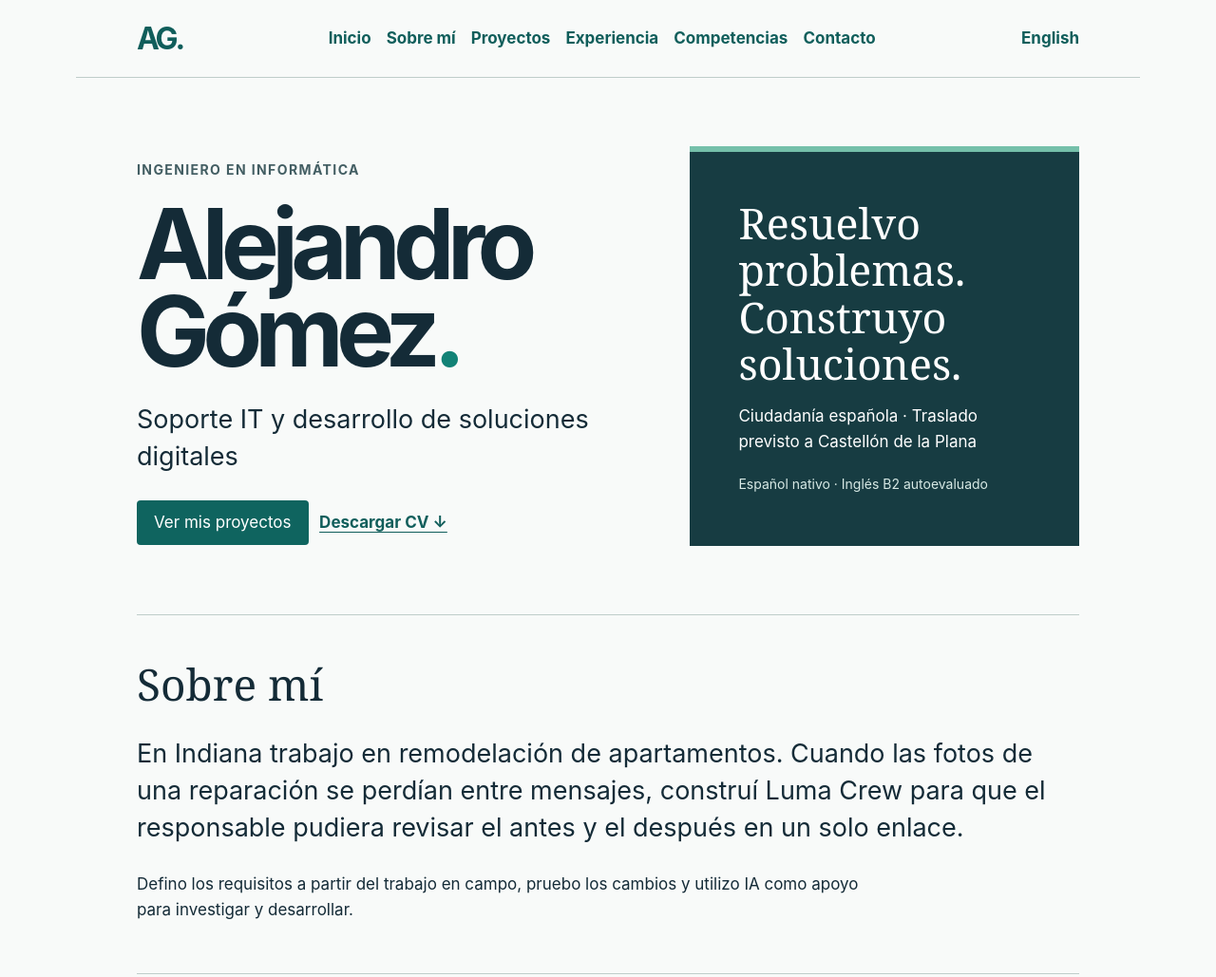
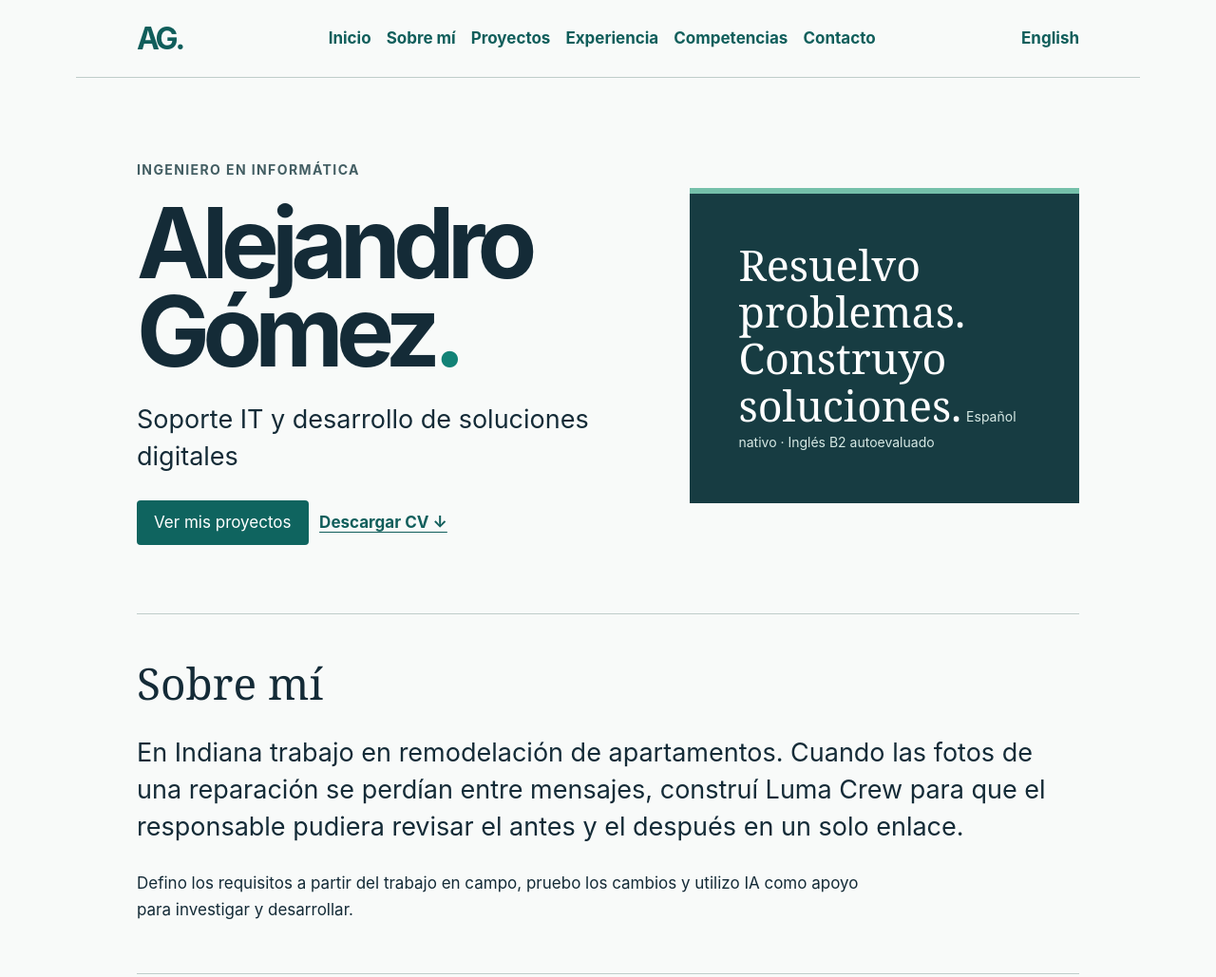
Before and after one commit to agjeronimo14/csv, a plain HTML site: page index.html in a window 1280 px wide. Shown: the top 1029 px of the page at 95% size. Drawn offline with Linux system fonts and the light colour scheme.

Commit message:
Add files via upload

```diff
--- a/index.html
+++ b/index.html
@@ -50,7 +50,7 @@
 
         <aside>
           <strong>Resuelvo problemas.<br>Construyo soluciones.</strong>
-          <p>Ciudadanía española · Traslado previsto a Castellón de la Plana</p>
+
           <small>Español nativo · Inglés B2 autoevaluado</small>
         </aside>
       </section>
```
Also changed, not shown: 2 other files.
